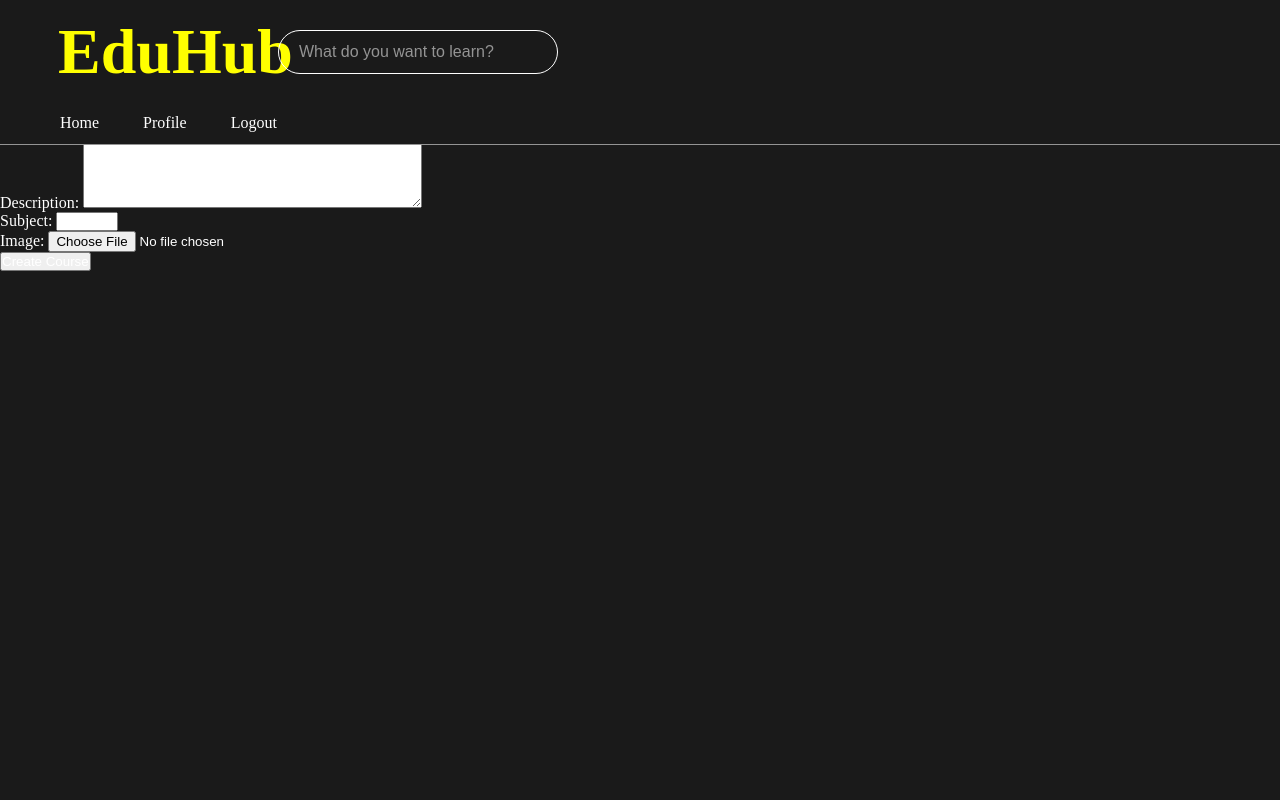
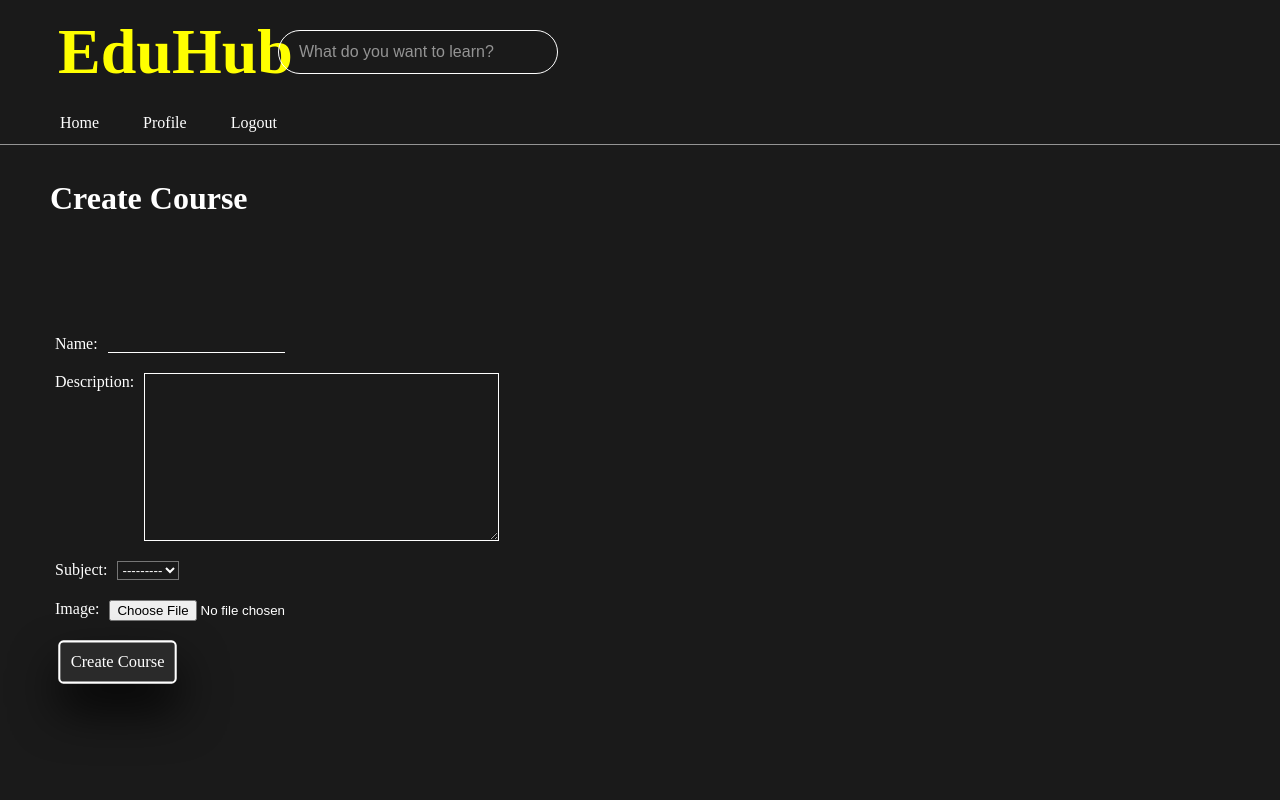
Before and after one commit to Mehta-Chirag/DC-Proj, a Django app: page /create_course/ in a window 1280 px wide. Run offline with Django 5.2, Linux system fonts and the light colour scheme; the visitor is signed in with stand-in values (Sample User, id 1); data that the repository does not hold is empty; some libraries are stand-ins or nearby versions.

Commit message:
update kiya re

```diff
--- a/core/forms.py
+++ b/core/forms.py
@@ -1,18 +1,17 @@
-# forms.py
 from django import forms
-from django_ckeditor_5.fields import CKEditor5Field
+from django_ckeditor_5.fields import CKEditor5Field  # Import CKEditor5Field
 from .models import *
 
-
 class ChapterForm(forms.ModelForm):
-    content = CKEditor5Field()
+    content = CKEditor5Field()  # Use CKEditor5Field for the content field
 
     class Meta:
         model = Chapter
         fields = ["number", "title", "content", "course"]
-        def __init__(self, *args, **kwargs):
-            super(CreateCourseForm, self).__init__(*args, **kwargs)
-            self.fields["course"].queryset = Course.objects.all()
+
+    def __init__(self, *args, **kwargs):
+        super(ChapterForm, self).__init__(*args, **kwargs)  # Corrected super call
+        self.fields["course"].queryset = Course.objects.all()
 
 
 class CreateCourseForm(forms.ModelForm):
--- a/static/css/degreechap.css
+++ b/static/css/degreechap.css
@@ -17,7 +17,6 @@
     width: 500px;
     text-decoration: none;
     border-radius: 5px;
-    border: 1px solid none;
     padding: 15px;
     margin: 5px 0px;
     background-color: #2a2a2a;
--- a/static/css/index.css
+++ b/static/css/index.css
@@ -10,12 +10,13 @@
 }
 
 .content .course .inc{
+    width: 100%;
     display: flex;
     flex-direction: row;
     flex-wrap: wrap;
     align-items: center;
     justify-content: center;
-    gap: 8px;
+    gap: 20px;
 }
 
 .content .course .cont{
--- a/static/static/css/degreechap.css
+++ b/static/static/css/degreechap.css
@@ -17,7 +17,6 @@
     width: 500px;
     text-decoration: none;
     border-radius: 5px;
-    border: 1px solid none;
     padding: 15px;
     margin: 5px 0px;
     background-color: #2a2a2a;
--- a/static/static/css/index.css
+++ b/static/static/css/index.css
@@ -10,12 +10,13 @@
 }
 
 .content .course .inc{
+    width: 100%;
     display: flex;
     flex-direction: row;
     flex-wrap: wrap;
     align-items: center;
     justify-content: center;
-    gap: 8px;
+    gap: 20px;
 }
 
 .content .course .cont{
--- a/templates/chapters.html
+++ b/templates/chapters.html
@@ -15,7 +15,7 @@
 
 <div class="chaplist">
     <h1>{{ chapter.title }}</h1>
-    <div>{{ chapter.content|safe}}</div>
+    <div>{{ chapter.content | safe}}</div>
 </div>
 <!-- Add other chapter details as needed -->
 {% endblock content %}
--- a/templates/create_course.html
+++ b/templates/create_course.html
@@ -1,12 +1,78 @@
 <!-- create_course.html -->
 {% extends 'base.html' %}
-
 {% block content %}
-<h1>Create Course</h1>
-
-<form method="post" action="{% url 'create_course' %}" enctype="multipart/form-data">
-    {% csrf_token %}
-    {{ form.as_p }}
-    <button type="submit">Create Course</button>
-</form>
+<head>
+    <style>
+        .conte{
+            margin-top: 140px;
+            height: 100%;
+            display: flex;
+            flex-direction: column;
+            padding: 20px 50px;
+        }
+        .create_form{
+            height: 100%;
+            display: flex;
+            flex-direction: column;
+            justify-content: center;
+        }
+        .create_form p{
+            display: flex;
+            flex-direction: row;
+        }
+        .create_form p *{
+            margin: 5px;
+        }
+        .create_form input[type="text"], textarea {
+            outline: none;
+            border: none;
+            background: none;
+            border-bottom: 1px solid white;
+        }
+        .create_form *{
+            background-color: #1a1a1a;
+            margin: 5px 0px;
+        }
+        .create_form textarea{
+            border: 1px solid white;
+            border: 1px solid white;
+            background: none;
+            padding: 8px;
+        }
+        .create_form button{
+            width: max-content;
+            appearance: none;
+            background: none;
+            border: none;
+            padding: 0;
+            margin: 0;
+            font: inherit;
+            cursor: pointer;
+            outline: inherit;
+            border: 2px solid white;
+            border-radius: 5px;
+            padding: 10px;
+            margin: 10px;
+            transition: all 100ms ease-in-out 0s;
+            background-color: #2a2a2a;
+            transform: scale(1.03);
+            box-shadow: 1px 25px 45px rgba(0, 0, 0, 0.846);
+        }
+        .create_form button:hover{
+            transform: scale(1);
+            box-shadow: none;
+            background-color: #1a1a1a;
+        }
+    </style>
+</head>
+<body>
+    <div class="conte">
+        <h1 style="margin: 20px 0;" >Create Course</h1>
+        <form class="create_form" " method="post" action="{% url 'create_course' %}" enctype="multipart/form-data">
+            {% csrf_token %}
+            {{ form.as_p }}
+            <button type="submit">Create Course</button>
+        </form>
+    </div>
+</body>
 {% endblock %}
```
Also changed, not shown: templates/teacher_courses.html (+43 -14 lines), download.png (added), 1 other file.
